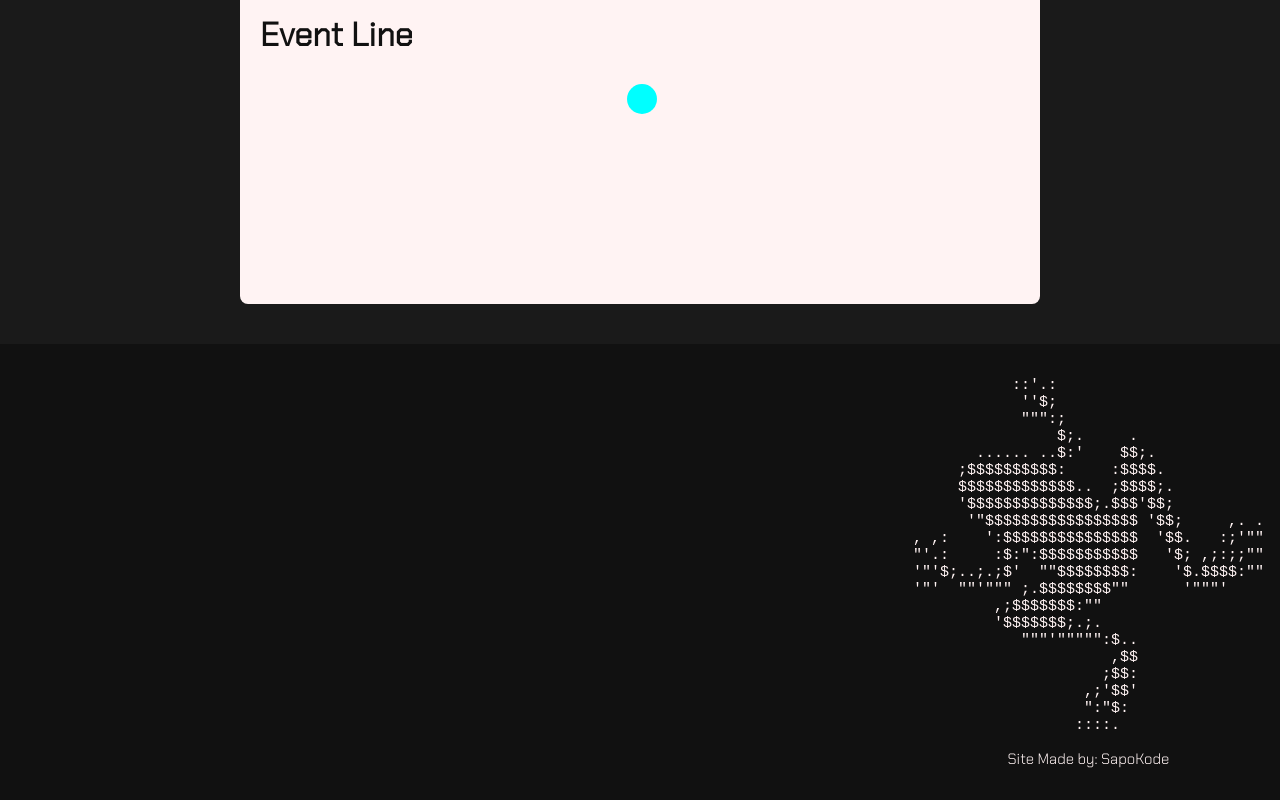
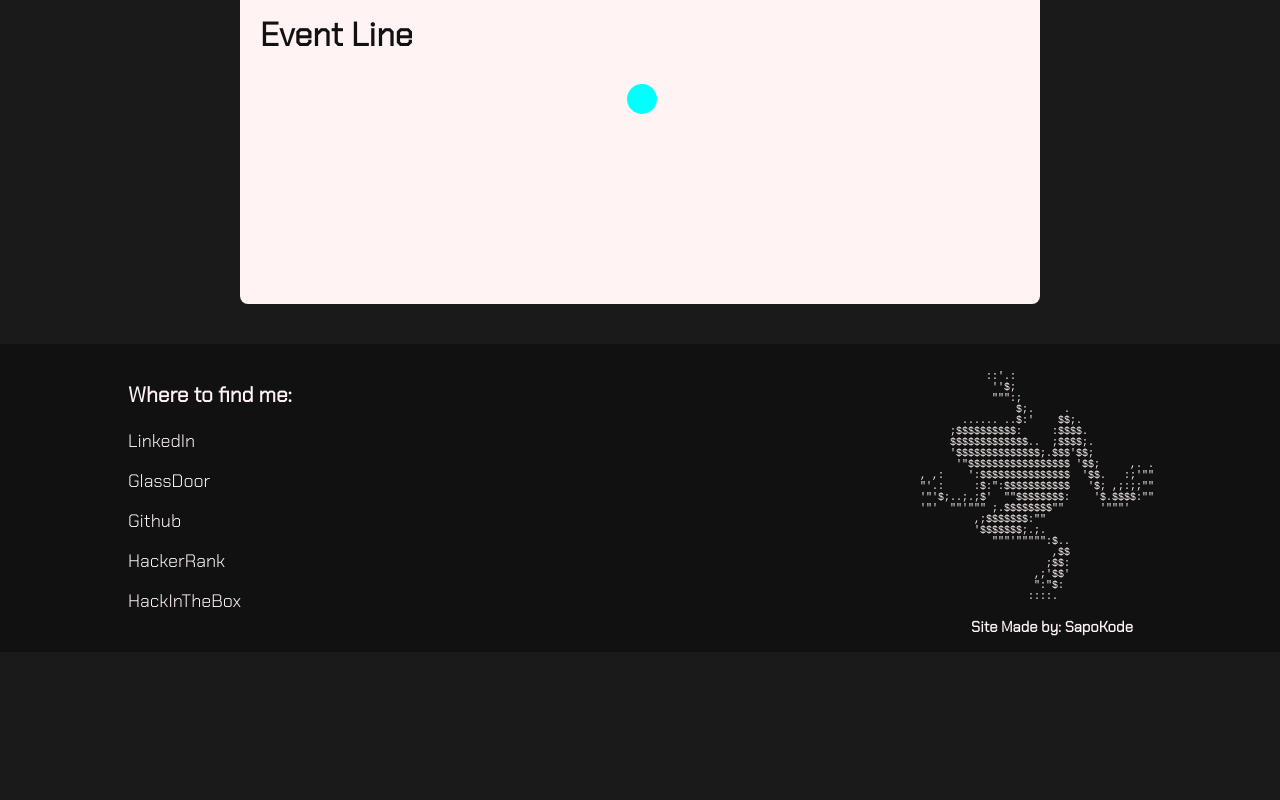
Before and after one commit to carlosperales95/vue-personal-website, a Vue app: page / in a window 1280 px wide. Shown: the part 659-1459 px from the top of the page. After the commit the page ends 1311 px from the top, so only its background shows below. Built offline with nearby package versions, Linux system fonts and the light colour scheme; a web font is replaced by a local one.

Commit message:
more footer

```diff
--- a/src/App.vue
+++ b/src/App.vue
@@ -10,6 +10,14 @@
   <router-view />
 
   <footer class="footer">
+    <div class="site-info-col">
+      <h3>Where to find me:</h3>
+      <a href="https://www.linkedin.com/in/carlos-perales95/">LinkedIn</a>
+      <a>GlassDoor</a>
+      <a href="https://github.com/carlosperales95">Github</a>
+      <a href="https://www.hackerrank.com/profile/carlos_perales95">HackerRank</a>
+      <a href="https://app.hackthebox.com/profile/overview">HackInTheBox</a>
+    </div>
     <div class="author-col">
       <pre>{{ frogASCII }}</pre>
       <p>Site Made by: SapoKode</p>
@@ -108,10 +116,9 @@ nav a {
 footer {
   color: #fff3f3;
   background-color: #111111;
-  padding: 1rem 1rem;
+  padding: 1rem 6rem 0rem 8rem;
   display: grid;
-  grid-template-columns: 2fr 1fr;
-  font-size: 15px;
+  grid-template-columns: 1fr 2fr 1fr;
 }
 
 pre {
@@ -120,9 +127,31 @@ pre {
 
 .author-col {
   grid-column-start: 3;
+  font-size: 10px;
+}
+
+
+.site-info-col {
+  grid-column-start: 1;
+  font-size: 18px;
+  display: flex;
+  flex-direction: column;
+}
+
+.site-info-col a {
+  margin-bottom: 1rem;
+  color: #fff3f3;
+  text-decoration: none;
+}
+
+.site-info-col a:hover {
+  color: #E67E22;
+  cursor: pointer;
 }
 
 .author-col p {
   text-align: center;
+  font-size: 15px;
+  font-weight: bold;
 }
 </style>
```
